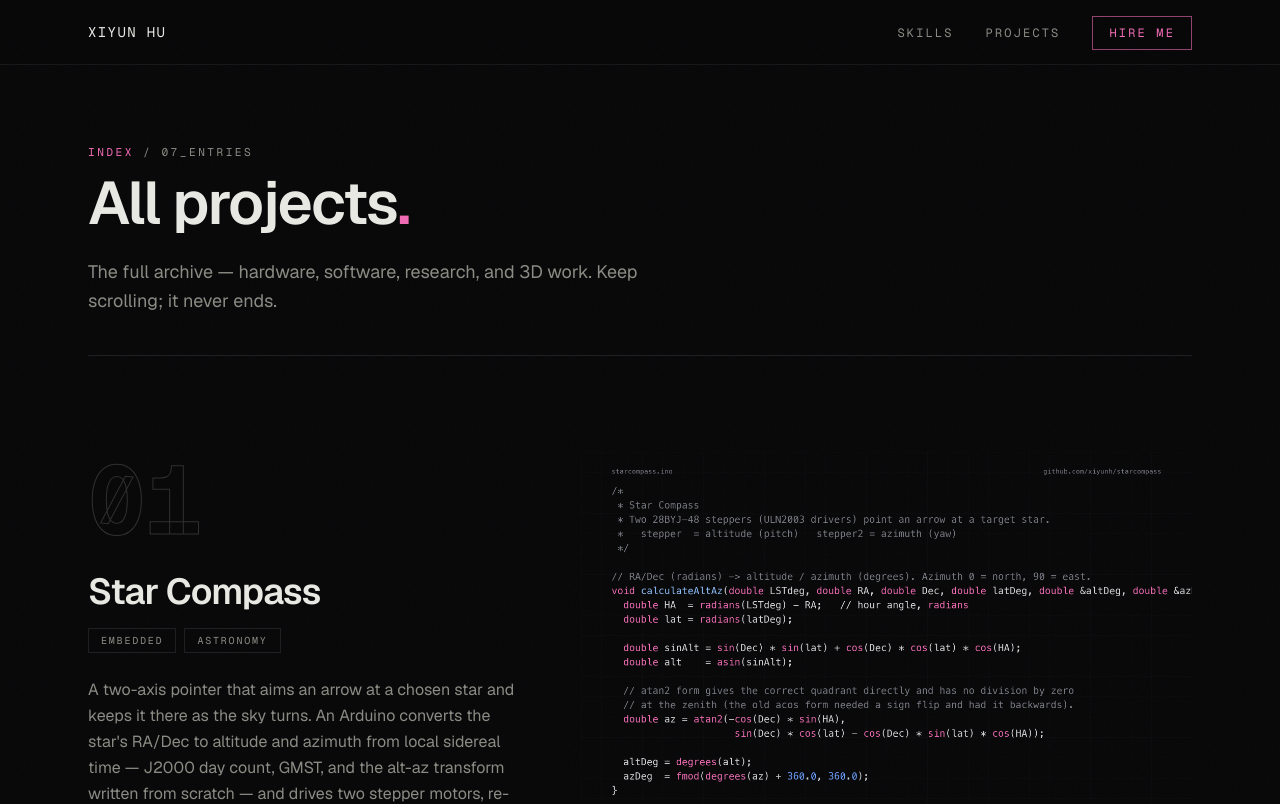
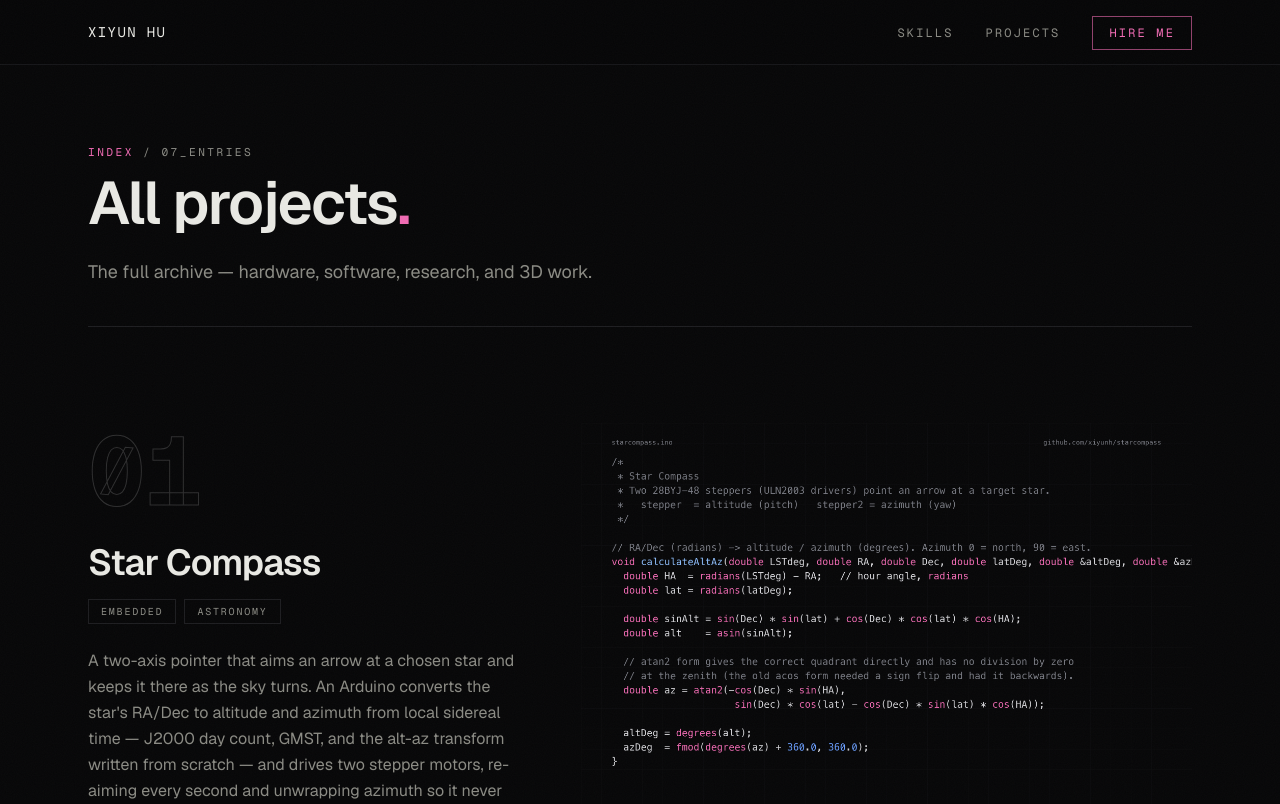
Before and after one commit to xiyunh/portfolio, a Next.js app: page /projects in a window 1280 px wide. Shown: the top 804 px of the page. Built offline with nearby package versions, Linux system fonts and the light colour scheme.

Commit message:
Archive blurb ends after '3D work'

```diff
--- a/app/projects/page.tsx
+++ b/app/projects/page.tsx
@@ -22,7 +22,6 @@ export default function ProjectsPage() {
           </h1>
           <p className="mt-6 max-w-xl text-lg leading-relaxed text-muted">
             The full archive — hardware, software, research, and 3D work.
-            Keep scrolling; it never ends.
           </p>
           <div className="mt-10 h-px w-full bg-line" />
         </div>
```
